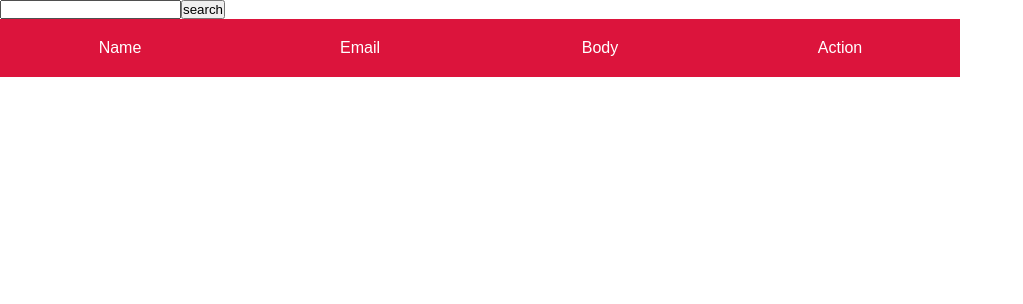
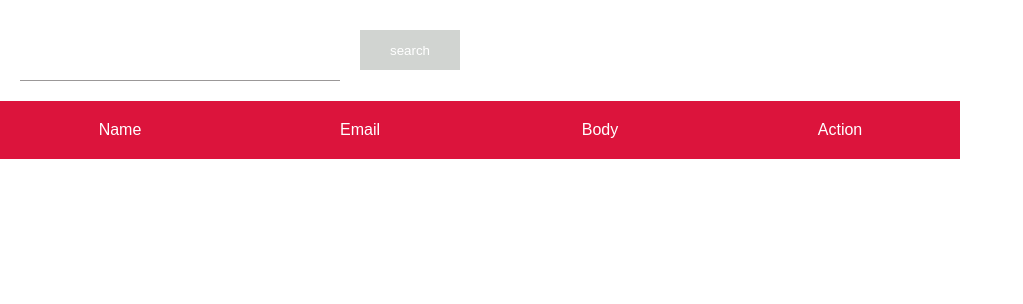
Before and after one commit to joannawalach1/javascript-remove-selected-field, a plain HTML site: page index.html in a window 1280 px wide. Shown: the whole page, without its empty margins (0-1023 px from the left). Drawn offline with Linux system fonts and the light colour scheme; no server answers.

Commit message:
input style

```diff
--- a/script.js
+++ b/script.js
@@ -15,6 +15,7 @@ function createTable() {
   const searchInput = document.createElement("input");
   searchInput.className = "searchBar";
   const button = document.createElement("button");
+  button.className = "searchButton";
   const buttonText = document.createElement("span");
   buttonText.innerText = "search";
   wrapper.appendChild(searchInput);
@@ -111,21 +112,21 @@ function searchForUnpropriateWords(data) {
 
       if (td1.includes(input)) {
         tr[i].style.display = "";
-        tr[i].style.backgroundColor = "rgb(247, 247, 247)";
+        tr[i].style.backgroundColor = "rgb(245,245,245)";
       } else {
         tr[i].style.display = "none";
       }
 
       if (td2.includes(input)) {
         tr[i].style.display = "";
-        tr[i].style.backgroundColor = "rgb(247, 247, 247)";
+        tr[i].style.backgroundColor = "rgb(245,245,245)";
       } else {
         tr[i].style.display = "none";
       }
 
       if (td3.includes(input)) {
         tr[i].style.display = "";
-        tr[i].style.backgroundColor = "rgb(247, 247, 247)";
+        tr[i].style.backgroundColor = "rgb(245,245,245)";
       } else {
         tr[i].style.display = "none";
       }
@@ -140,7 +141,7 @@ function deleteRow() {
     const checkbox = catchInput[i];
 
     checkbox.addEventListener("change", function () {
-      checkbox.parentElement.style.backgroundColor = "rgb(247, 247, 247)";
+      checkbox.parentElement.style.backgroundColor = "rgb(196,196,196)";
       for (let i = 0; i < button.length; i++) {
           const btn = button[i];
           btn.addEventListener("click", function () {
--- a/style.css
+++ b/style.css
@@ -44,7 +44,7 @@ html {
     width: 25%;
     height: auto;
     display: flex;
-    border-bottom: rgb(235, 235, 235) 1px solid;
+    border-bottom: #969595 1px solid;
     justify-content: space-around;
     padding: 20px;
 }
@@ -80,6 +80,24 @@ html {
     border: 0px;
 }
 
-.newBackground {
-    background-color: rgb(247, 247, 247);
+.searchBar {
+    width: 300px;
+    min-height: 40px;
+    outline: 0;
+    border: 0;
+    border-bottom: 1px rgb(155, 152, 152) solid;
+    padding: 10px;
+    margin: 20px 20px;
 }
+
+.searchButton {
+    width: 100px;
+    height: 40px;
+    background-color: rgb(209, 212, 209);
+    color: white;
+    border: 0px;
+}
+
+.searchButton:hover {
+    background-color: rgb(3, 42, 94);
+}
```
